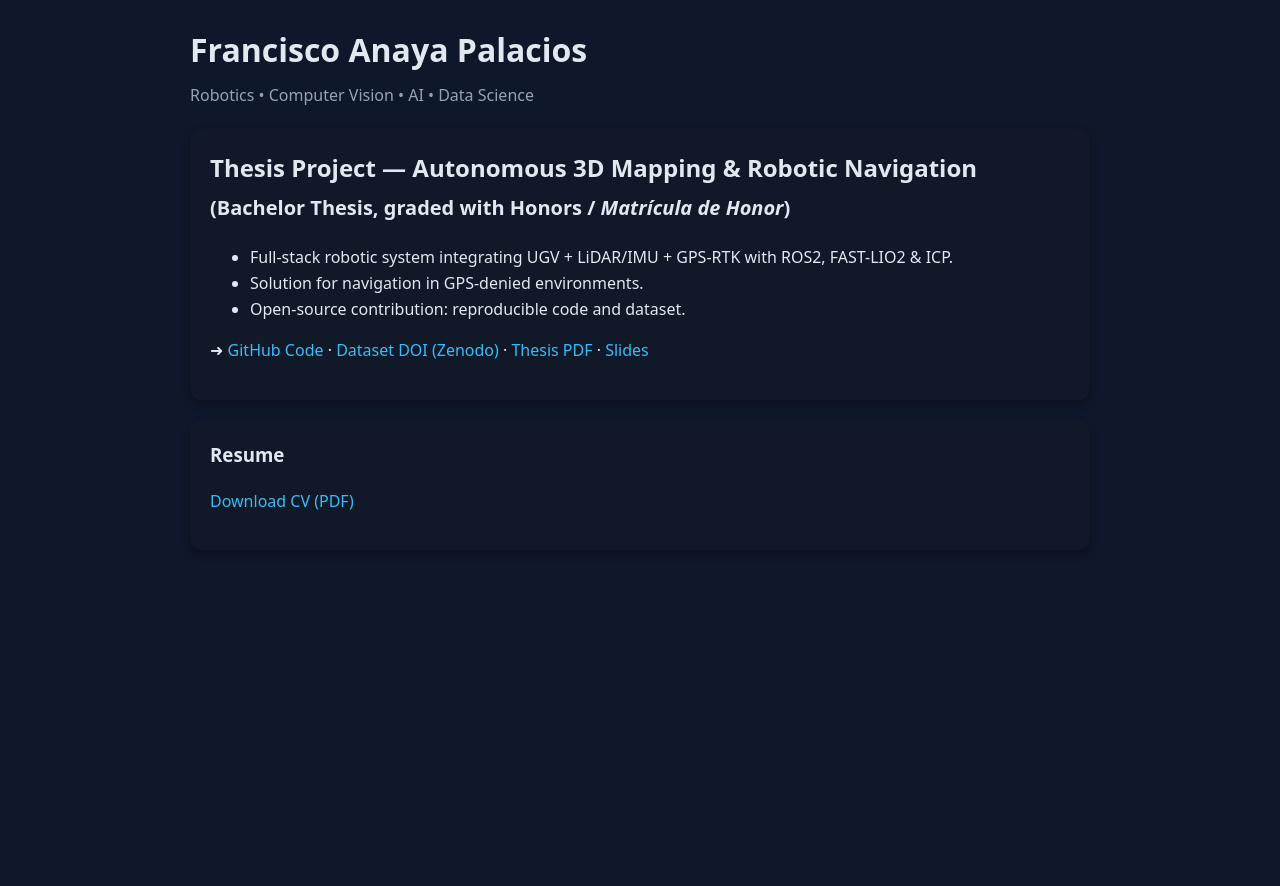
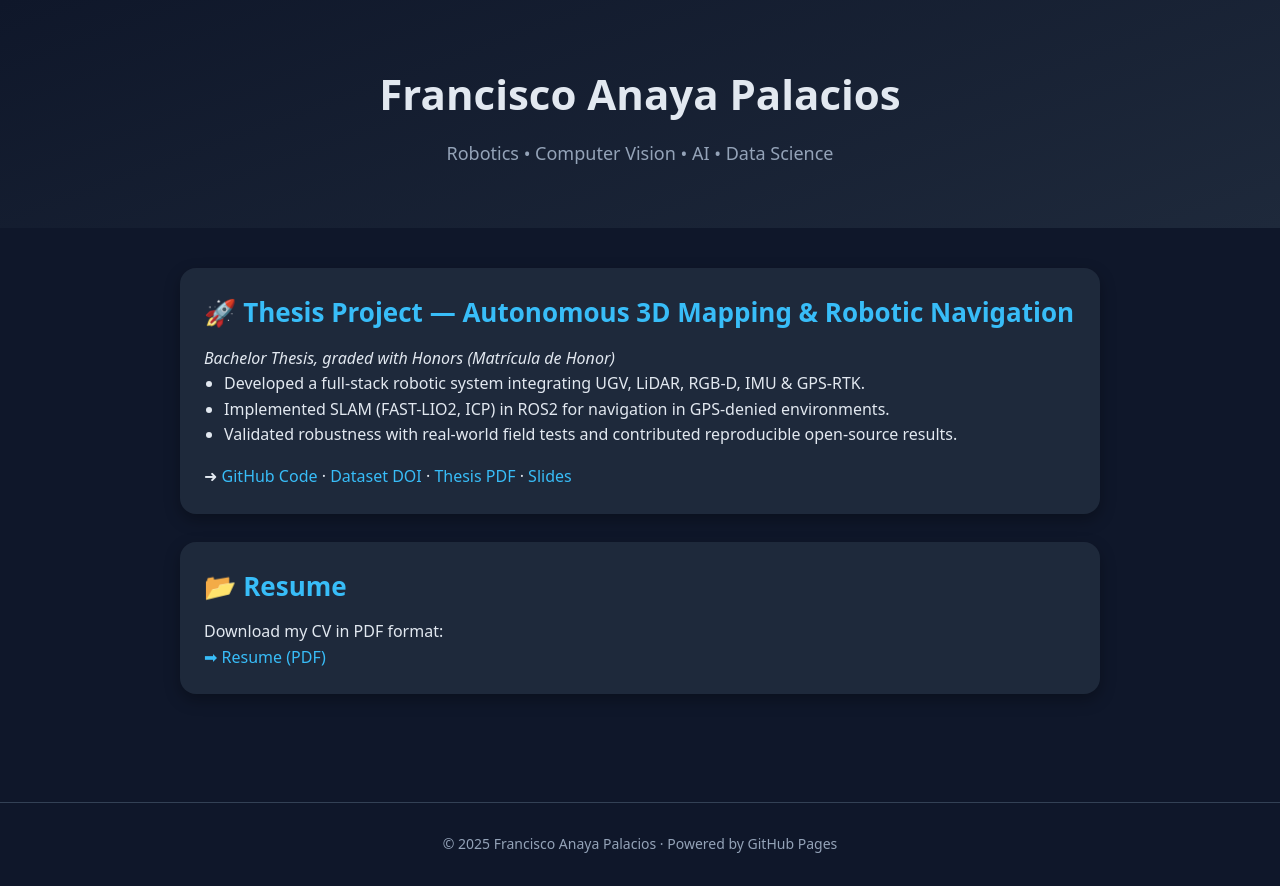
Before and after one commit to Francisco-AnayaPalacios/francisco-anayapalacios.github.io, a plain HTML site: page index.html in a window 1280 px wide. Before the commit the page ends 800 px from the top, so only its background shows below. Drawn offline with Linux system fonts and the light colour scheme.

Commit message:
Update index.html

```diff
--- a/index.html
+++ b/index.html
@@ -3,51 +3,75 @@
 <head>
   <meta charset="utf-8">
   <meta name="viewport" content="width=device-width, initial-scale=1">
-  <title>Francisco Anaya Palacios — Portfolio</title>
+  <title>Francisco Anaya Palacios — Robotics & AI Engineer</title>
   <style>
+    :root {
+      --bg: #0f172a;
+      --fg: #e2e8f0;
+      --muted: #94a3b8;
+      --card: #1e293b;
+      --accent: #38bdf8;
+    }
+    * { box-sizing: border-box; margin: 0; padding: 0; }
     body {
       font-family: system-ui, -apple-system, Segoe UI, Roboto, Arial, sans-serif;
-      margin: 0; padding: 24px; line-height: 1.6;
-      background: #0f172a; color: #e2e8f0;
+      background: var(--bg); color: var(--fg); line-height: 1.6;
     }
-    a { color: #38bdf8; text-decoration: none; }
+    header {
+      text-align: center; padding: 60px 20px;
+      background: linear-gradient(160deg, #0f172a 0%, #1e293b 100%);
+    }
+    header h1 { font-size: 42px; margin-bottom: 12px; }
+    header p { color: var(--muted); font-size: 18px; }
+    main { max-width: 960px; margin: auto; padding: 40px 20px; }
+    .card {
+      background: var(--card); border-radius: 16px;
+      padding: 24px; margin-bottom: 28px;
+      box-shadow: 0 6px 16px rgba(0,0,0,0.3);
+    }
+    h2 { margin-bottom: 12px; font-size: 26px; color: var(--accent); }
+    ul { padding-left: 20px; margin-bottom: 16px; }
+    a { color: var(--accent); text-decoration: none; font-weight: 500; }
     a:hover { text-decoration: underline; }
-    .wrap { max-width: 900px; margin: auto; }
-    h1 { margin: 0 0 8px; font-size: 32px; }
-    .muted { color: #94a3b8; margin-bottom: 20px; }
-    .card {
-      background: #111827; border-radius: 12px;
-      padding: 20px; margin: 20px 0;
-      box-shadow: 0 4px 8px rgba(0,0,0,0.3);
+    footer {
+      text-align: center; padding: 30px 20px;
+      color: var(--muted); font-size: 14px;
+      border-top: 1px solid #334155;
+      margin-top: 40px;
     }
-    h2, h3 { margin-top: 0; }
+    .links { margin-top: 10px; }
   </style>
 </head>
 <body>
-  <div class="wrap">
+  <header>
     <h1>Francisco Anaya Palacios</h1>
-    <div class="muted">Robotics • Computer Vision • AI • Data Science</div>
-
+    <p>Robotics • Computer Vision • AI • Data Science</p>
+  </header>
+  <main>
     <div class="card">
-      <h2>Thesis Project — Autonomous 3D Mapping & Robotic Navigation
-        <small>(Bachelor Thesis, graded with Honors / <i>Matrícula de Honor</i>)</small>
-      </h2>
+      <h2>🚀 Thesis Project — Autonomous 3D Mapping & Robotic Navigation</h2>
+      <p><i>Bachelor Thesis, graded with Honors (<span lang="es">Matrícula de Honor</span>)</i></p>
       <ul>
-        <li>Full-stack robotic system integrating UGV + LiDAR/IMU + GPS-RTK with ROS2, FAST-LIO2 & ICP.</li>
-        <li>Solution for navigation in GPS-denied environments.</li>
-        <li>Open-source contribution: reproducible code and dataset.</li>
+        <li>Developed a full-stack robotic system integrating UGV, LiDAR, RGB-D, IMU & GPS-RTK.</li>
+        <li>Implemented SLAM (FAST-LIO2, ICP) in ROS2 for navigation in GPS-denied environments.</li>
+        <li>Validated robustness with real-world field tests and contributed reproducible open-source results.</li>
       </ul>
-      <p>
+      <div class="links">
         ➜ <a href="https://github.com/FranciscoAnayaPalacios/TFG">GitHub Code</a> ·
-        <a href="https://doi.org/10.5281/zenodo.15301791">Dataset DOI (Zenodo)</a> ·
-        <a href="tesis.pdf">Thesis PDF</a> · <a href="slides.pdf">Slides</a>
-      </p>
+        <a href="https://doi.org/10.5281/zenodo.15301791">Dataset DOI</a> ·
+        <a href="tesis.pdf">Thesis PDF</a> ·
+        <a href="slides.pdf">Slides</a>
+      </div>
     </div>
 
     <div class="card">
-      <h3>Resume</h3>
-      <p><a href="cv.pdf">Download CV (PDF)</a></p>
+      <h2>📂 Resume</h2>
+      <p>Download my CV in PDF format:</p>
+      <p><a href="cv.pdf">➡ Resume (PDF)</a></p>
     </div>
-  </div>
+  </main>
+  <footer>
+    © 2025 Francisco Anaya Palacios · Powered by GitHub Pages
+  </footer>
 </body>
 </html>
```
